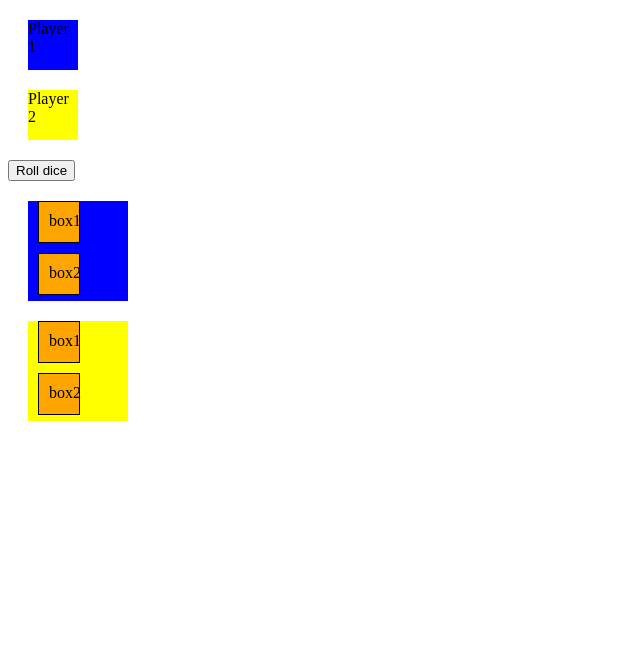
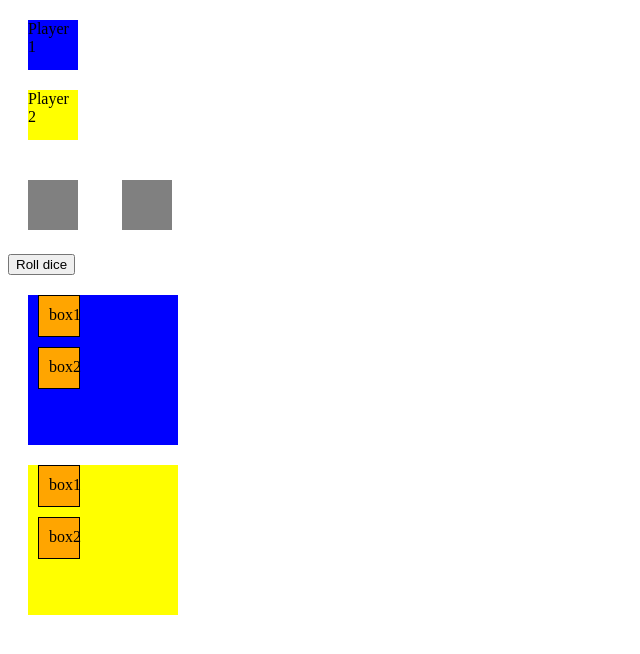
Before and after one commit to cgpalmer/js-game, a plain HTML site: page index.html in a window 1280 px wide. Shown: the whole page, without its empty margins (0-640 px from the left). Drawn offline with nearby package versions, Linux system fonts and the light colour scheme.

Commit message:
Added basic styling to the dice

```diff
--- a/css/main.css
+++ b/css/main.css
@@ -14,15 +14,15 @@
 
 #gameboard1 {
     background-color: blue;
-    height: 100px;
-    width: 100px;
+    height: 150px;
+    width: 150px;
     margin: 20px;
 }
 
 #gameboard2 {
     background-color: yellow;
-    height: 100px;
-    width: 100px;
+    height: 150px;
+    width: 150px;
     margin: 20px;
 }
 
@@ -35,3 +35,15 @@
     margin: 10px;
     text-align: center;
 }
+
+.dice {
+    background-color: grey;
+    height: 50px;
+    width: 50px;
+    margin: 20px;
+    display: inline-block;
+}
+
+#rolldice {
+    display: block;
+}
```
